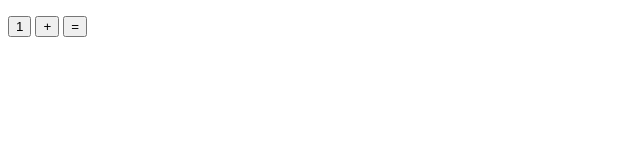
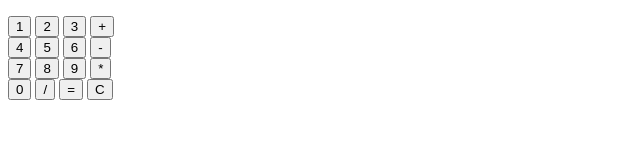
Before and after one commit to vincejferrante/JavaScript-Projects, a plain HTML site: page calculator/index.html in a window 1280 px wide. Shown: the whole page, without its empty margins (0-640 px from the left). Drawn offline with Linux system fonts and the light colour scheme.

Commit message:
Update index.html

```diff
--- a/calculator/index.html
+++ b/calculator/index.html
@@ -11,8 +11,21 @@
     <ul class="output"></ul>
 
     <button class="one">1</button>
-    <button class="plus">+</button>
+    <button class="two">2</button>
+    <button class="three">3</button>
+    <button class="plus">+</button><br>
+    <button class="four">4</button>
+    <button class="five">5</button>
+    <button class="six">6</button>
+    <button class="minus">-</button><br>
+    <button class="seven">7</button>
+    <button class="eight">8</button>
+    <button class="nine">9</button>
+    <button class="times">*</button><br>
+    <button class="zero">0</button>
+    <button class="divison">/</button>
     <button class="equals">=</button>
+    <button class="clear">C</button>
 
 
     <script src="main.js"></script>
```
